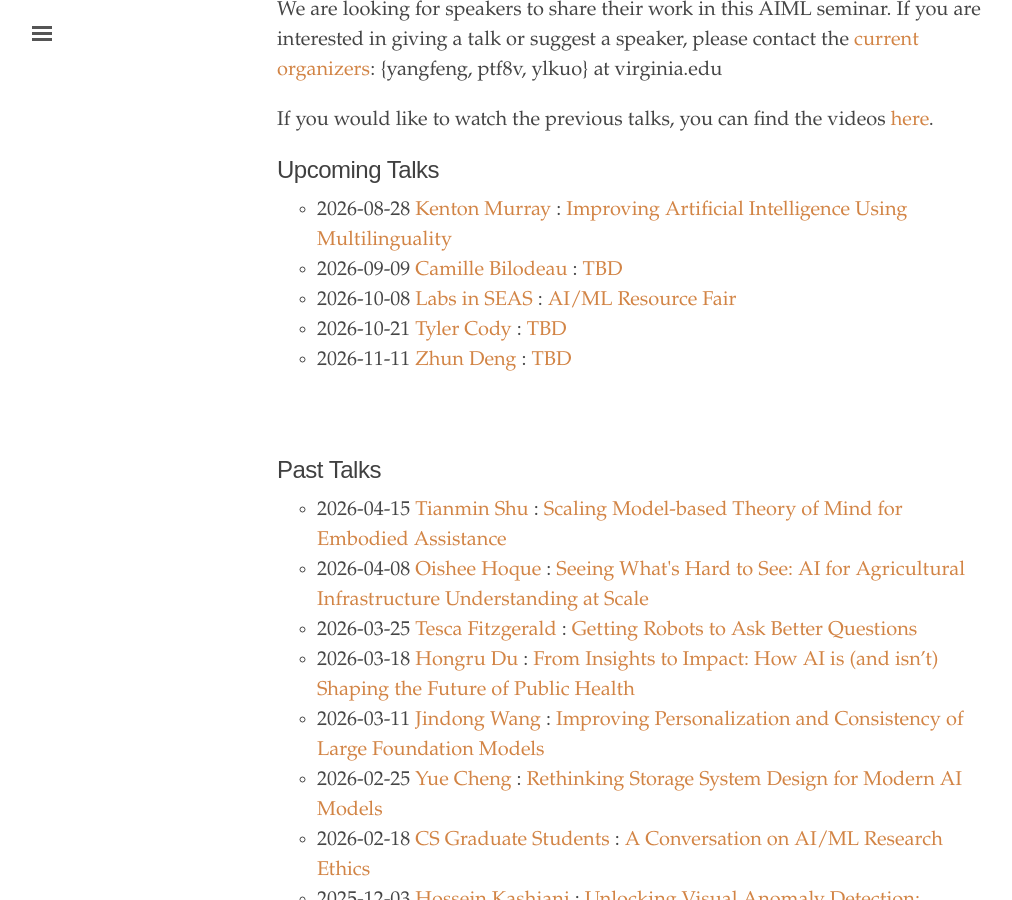
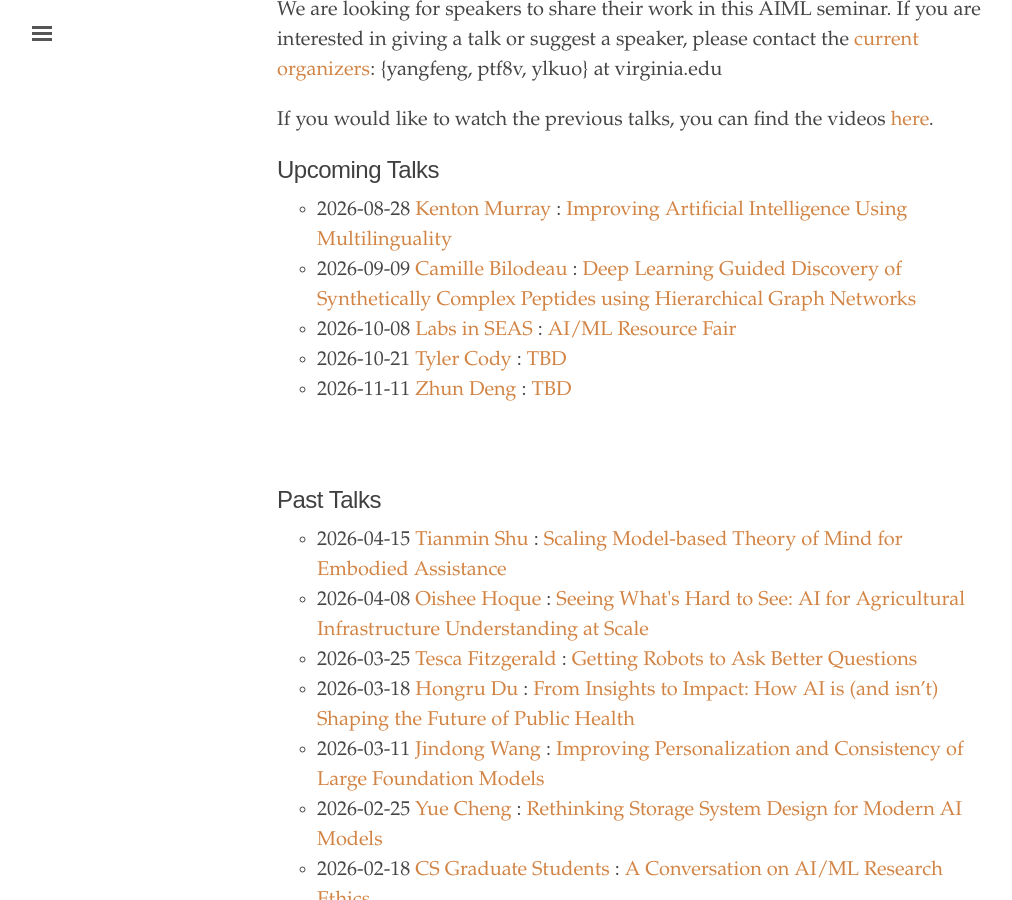
Before and after one commit to uvaml/uvaml.github.io, a Jekyll site: the page built from index.html, in a window 1280 px wide and 900 px high, scrolled down 362 px. Shown: the whole window, without its empty margins (3-1015 px from the left). Built offline with Jekyll 4.4.1, drawn with Linux system fonts in a browser that asks for light colours; some of the changed lines change nothing that is shown.

Commit message:
add talk abstract

```diff
--- a/_texts/2026-09-09.md
+++ b/_texts/2026-09-09.md
@@ -1,6 +1,6 @@
 ---
 layout: post
-title: "TBD"
+title: "Deep Learning Guided Discovery of Synthetically Complex Peptides using Hierarchical Graph Networks"
 author: Camille Bilodeau
 homepage: "https://bilodeau-group.com/"
 image: "https://images.squarespace-cdn.com/content/v1/614f42e244f08f51ace6e4f5/fcb55e9b-b6c1-4997-958a-b52792fbe8f7/Bilodeau06.jpg"
@@ -13,6 +13,13 @@
 ---
 
 **Abstract**
+While peptides have been used clinically for decades, advances in synthetic chemistry have enabled a new generation of synthetically complex peptides that is rapidly transforming modern medicine and driving a therapeutic industry exceeding $40 billion. Unlike early peptide drugs composed solely of linear sequences of the 20 canonical amino acids, most recently approved peptides incorporate non-natural chemical modifications such as backbone cyclization, non-natural side chains, polymer or peptoid units, and D-amino acids. These modifications improve stability, bioavailability, and target specificity. At the same time, they dramatically expand the chemical design space, making rational optimization increasingly difficult. Machine learning offers a promising route to navigate this complexity, but current approaches remain limited. Most models represent peptides as simple sequences of the 20 natural amino acids. As a result, they cannot accommodate non-standard residues or non-linear architectures such as macrocycles and stapled peptides. This mismatch restricts their usefulness for modern synthetic peptide design.
+
+To address these challenges, we developed two complementary software tools that enable machine learning on synthetically complex peptides. First, we introduce PepMNet, a multi-scale graph neural network that represents peptides at both the atomic and residue levels. This dual representation captures fine-grained chemical features while preserving higher-level structural information, allowing the model to natively encode non-natural residues and complex topologies. Across multiple benchmarking tasks, including antimicrobial activity prediction and chromatographic retention time estimation, PepMNet outperforms existing sequence-based methods, particularly in settings where non-natural residues are uncommon or poorly sampled. Second, we developed PepFoundry [2], an open-source toolkit that streamlines the curation and preprocessing of synthetically modified peptide datasets. PepFoundry converts non-standard peptide sequences into machine learning-ready graph representations, enabling consistent data handling and accelerating model development.
+
+As a proof of concept, we have applied PepMNet and PepFoundry to the discovery of antimicrobial peptides in collaboration with the Hughes Lab at the University of Virginia Medical School. We curated a dataset of synthetically complex peptides containing non-natural side chains, polymer units, and D-amino acids with measured activity against Klebsiella pneumoniae, a WHO priority pathogen [3]. By pretraining on large public datasets and fine-tuning on this clinically relevant set, our model identified highly potent candidates. Coupling PepMNet with a genetic algorithm enabled efficient exploration of chemical space, yielding novel sequences predicted to exhibit strong antimicrobial activity. Top candidates were synthesized and experimentally evaluated using minimum inhibitory concentration assays.
+Together, these tools provide an integrated computational framework for representing, predicting, and optimizing synthetically complex peptides, enabling data-driven discovery of next-generation therapeutics across increasingly diverse chemical landscapes.
+
 
 **Bio:**
 Dr. Bilodeau received her B.S. and M.S. from Northwestern University and her Ph.D. from Rensselaer Polytechnic Institute, both in Chemical and Biological Engineering. During her Ph.D., she received the Lawrence Livermore Advanced Simulations and Computation Graduate Fellowship, through which she carried out research at Lawrence Livermore National Laboratory. Dr. Bilodeau was a postdoctoral researcher studying machine learning for molecular design in Klavs Jensen’s group in the Chemical Engineering department at MIT. She joined the University of Virginia as an assistant professor in Chemical Engineering and began her position in January 2023.
```
